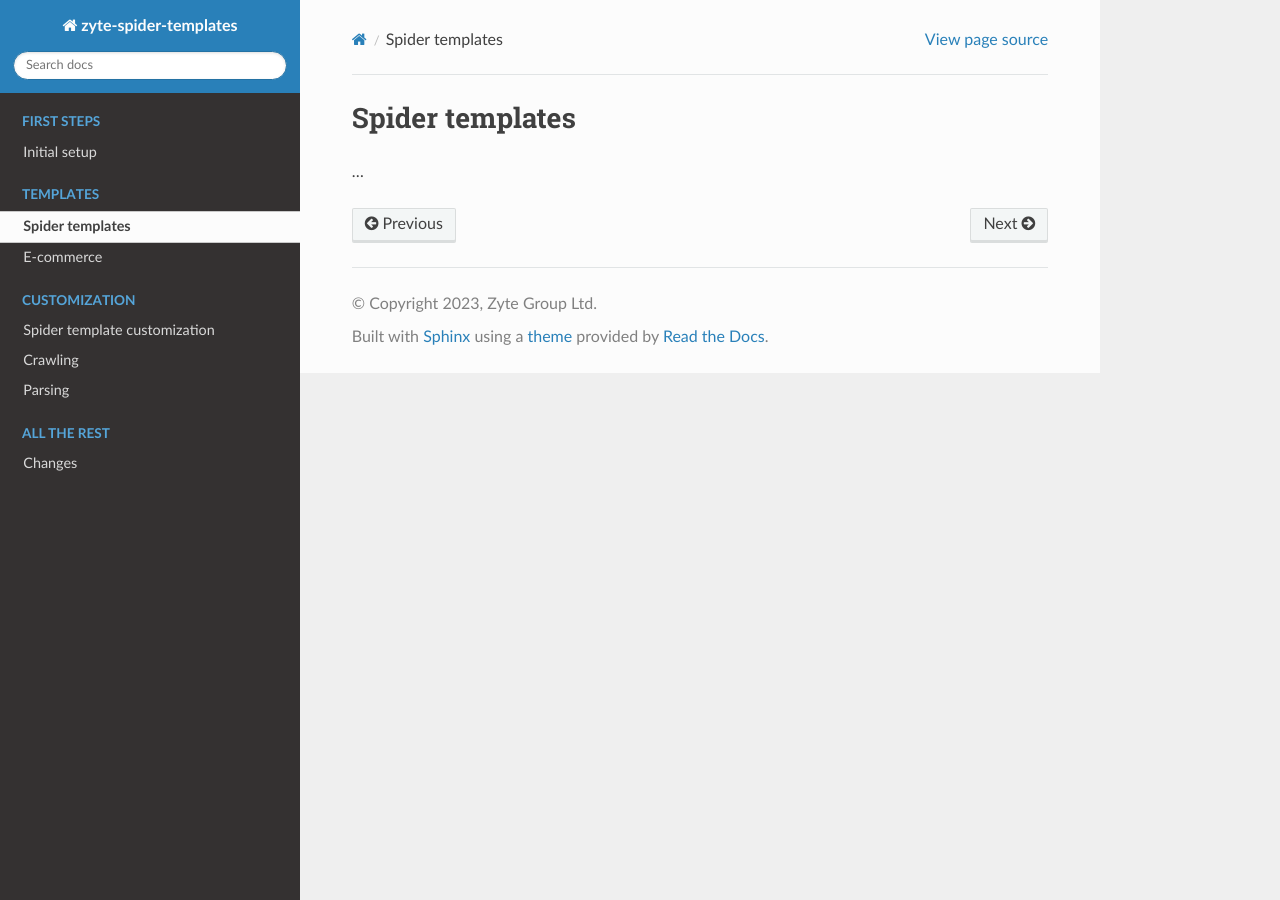
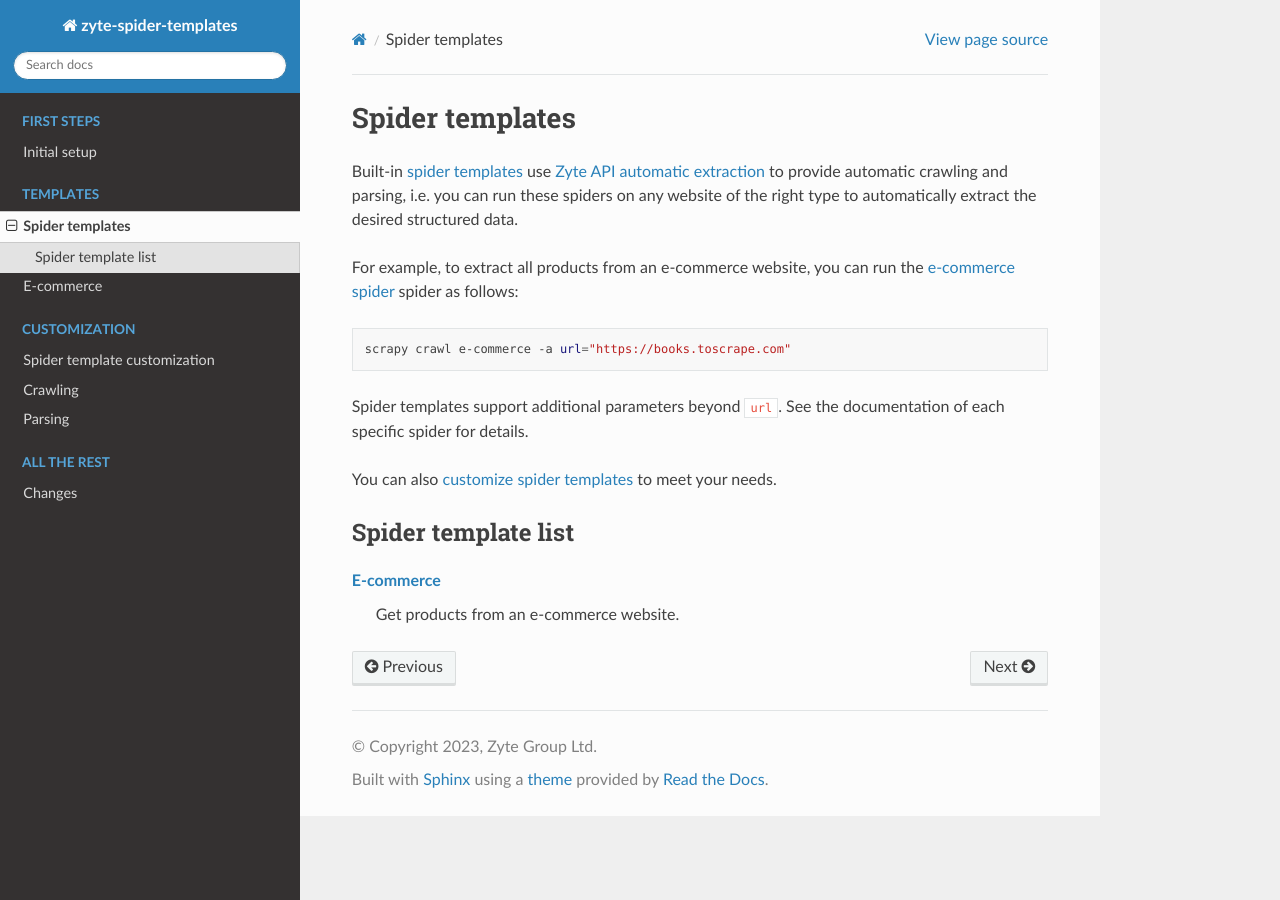
Before and after one commit to zytedata/zyte-spider-templates, a Sphinx documentation site: the page built from docs/templates/index.rst, in a window 1280 px wide. Built offline with Sphinx 7.4.7 and the Read the Docs theme 2.0.0, drawn with Linux system fonts in a browser that asks for light colours.

Commit message:
Spider template introduction

```diff
--- a/docs/customization/index.rst
+++ b/docs/customization/index.rst
@@ -1,3 +1,5 @@
+.. _customization:
+
 =============================
 Spider template customization
 =============================
--- a/docs/templates/e-commerce.rst
+++ b/docs/templates/e-commerce.rst
@@ -1,3 +1,5 @@
+.. _e-commerce:
+
 ==========================
 E-commerce spider template
 ==========================
--- a/docs/templates/index.rst
+++ b/docs/templates/index.rst
@@ -4,4 +4,28 @@
 Spider templates
 ================
 
-…
+Built-in `spider templates`_ use `Zyte API automatic extraction`_ to provide
+automatic crawling and parsing, i.e. you can run these spiders on any website
+of the right type to automatically extract the desired structured data.
+
+.. _spider templates: https://docs.zyte.com/scrapy-cloud/usage/spiders.html#spider-templates-and-virtual-spiders
+.. _Zyte API automatic extraction: https://docs.zyte.com/zyte-api/usage/extract.html
+
+For example, to extract all products from an e-commerce website, you can run
+the :ref:`e-commerce spider <e-commerce>` spider as follows:
+
+.. code-block:: shell
+
+    scrapy crawl e-commerce -a url="https://books.toscrape.com"
+
+Spider templates support additional parameters beyond ``url``. See the
+documentation of each specific spider for details.
+
+You can also :ref:`customize spider templates <customization>` to meet your
+needs.
+
+Spider template list
+====================
+
+:ref:`E-commerce <e-commerce>`
+    Get products from an e-commerce website.
```
